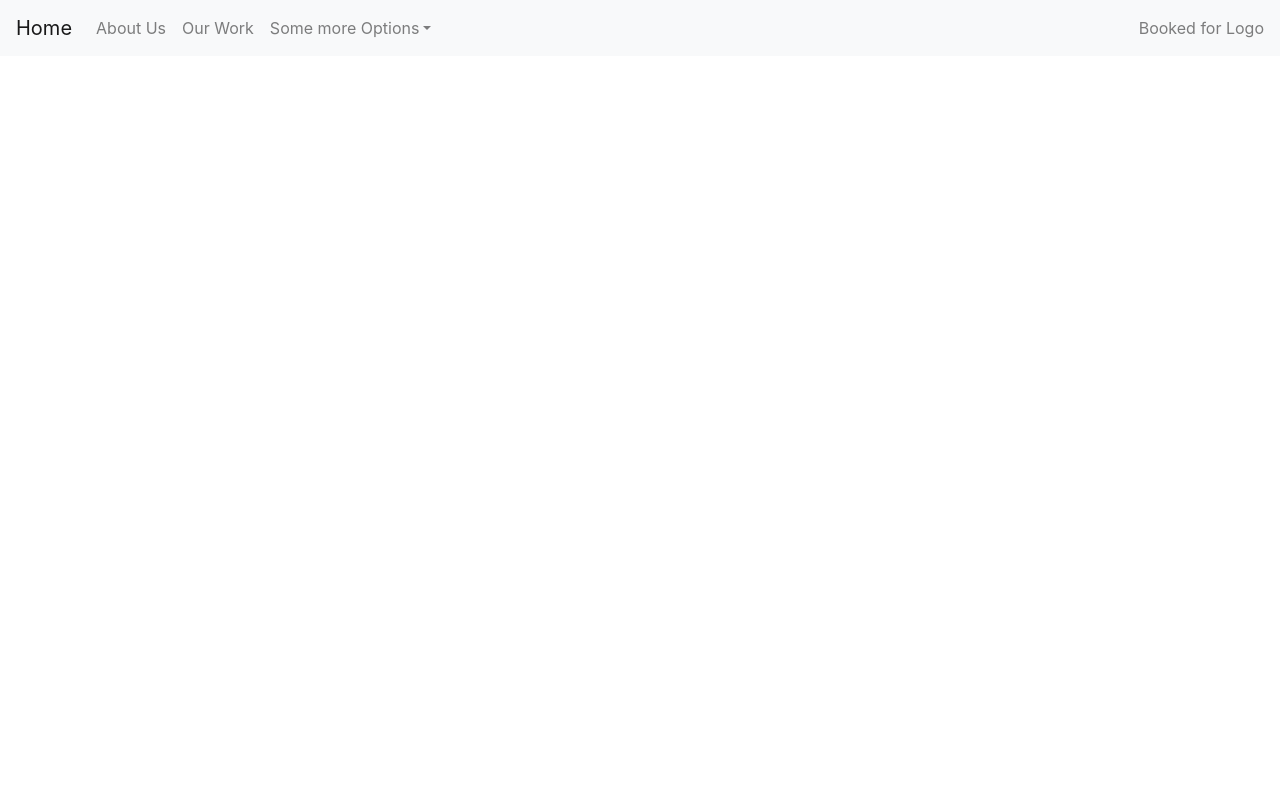
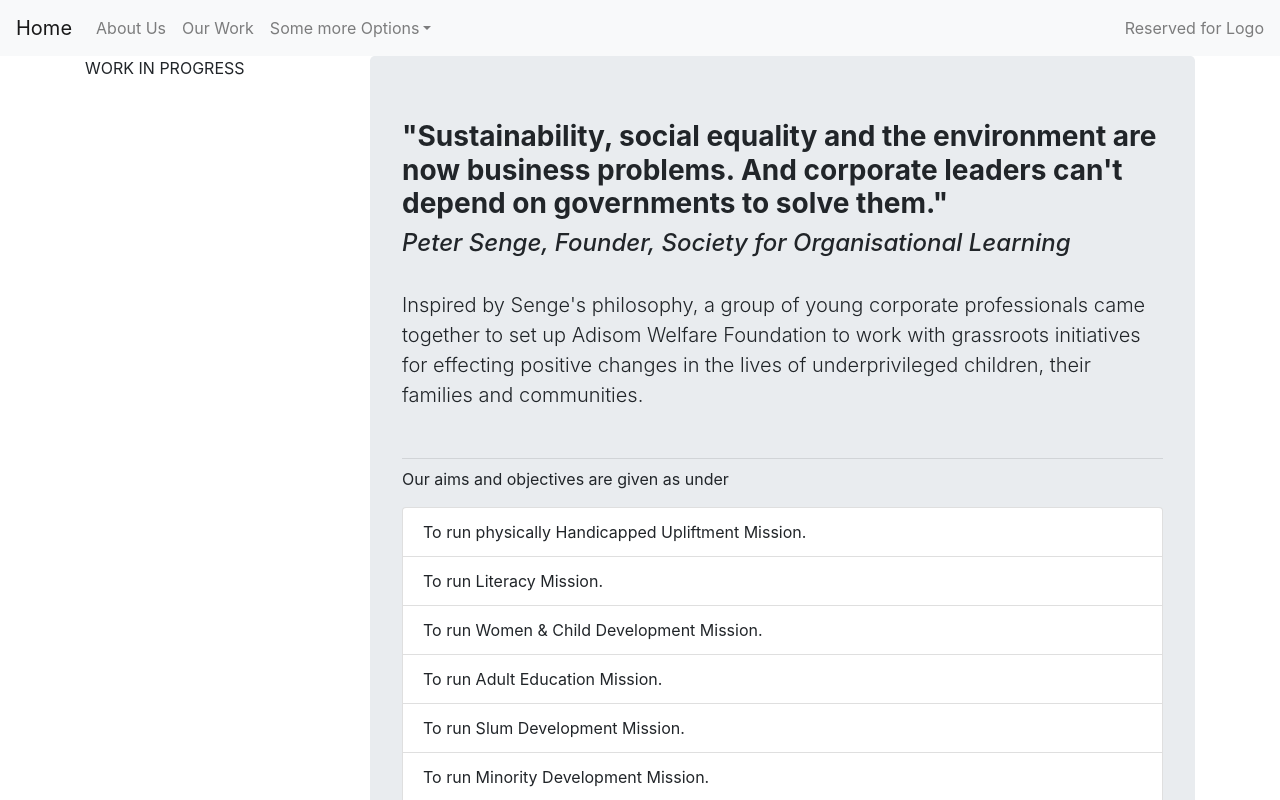
Before and after one commit to i-am-phenomenal/adisomws, a React (Create React App) app in the folder adisom/: page /about_us in a window 1280 px wide. Shown: the top 800 px of the page. Built offline with nearby package versions, Linux system fonts and the light colour scheme.

Commit message:
WIP: Side menu for ABout us page

```diff
--- a/adisom/package.json
+++ b/adisom/package.json
@@ -9,6 +9,7 @@
     "bootstrap": "^4.4.1",
     "react": "^16.13.1",
     "react-dom": "^16.13.1",
+    "react-router-dom": "^5.1.2",
     "react-scripts": "3.4.1",
     "reactstrap": "^8.4.1"
   },
--- a/adisom/src/App.js
+++ b/adisom/src/App.js
@@ -2,6 +2,13 @@
 import logo from './logo.svg';
 import './App.css';
 import NavigationBar from './components/NavigationBar';
+import {
+  BrowserRouter as Router,
+  Switch,
+  Route,
+  Link
+} from "react-router-dom";
+import AboutUsView from "./components/Aboutus";
 
 export default class App extends Component {
       constructor(props) {
@@ -10,13 +17,26 @@
       }
 
       renderNavBar = () => {
-        return(<NavigationBar /> )
+        return( <NavigationBar /> )
+      }
+
+      renderSwitch = () => {
+        return(
+          <Router>
+            <Switch>
+              <Route path="/about_us/">
+                <AboutUsView />
+              </Route>
+            </Switch>
+          </Router>
+        )
       }
 
       render() {
         return(
           <div>
             {this.renderNavBar()}
+            {this.renderSwitch()}
           </div>
         )
       }
--- /dev/null
+++ b/adisom/src/components/Aboutus.js
@@ -0,0 +1,92 @@
+import React, {Component} from 'react';
+import {
+    Jumbotron,
+    Button,
+    Container,
+    Row,
+    Col,
+    ListGroup,
+    ListGroupItem
+}
+from 'reactstrap';
+
+export default class AboutUsView extends Component {
+    constructor(props) {
+        super(props);
+        this.state = {
+            aims: [
+                "To run physically Handicapped Upliftment Mission.",
+                "To run Literacy Mission.",
+                "To run Women & Child Development Mission.",
+                "To run Adult Education Mission.",
+                "To run Slum Development Mission.",
+                "To run Minority Development Mission.",
+                "To run Stop Child Labour Mission."
+        ],
+        }
+    }
+
+    renderAimsAndGoals = () => {
+        return(
+            <ListGroup>
+                   {this.state.aims.map(item =>
+                       <ListGroupItem>
+                           {item}
+                       </ListGroupItem>
+                   )}
+                </ListGroup>
+        )
+    }
+
+    renderContentForJumboTron = () => {
+            return(
+                <div>
+                    <h3 ><b> "Sustainability, social equality and the environment are now business problems. And corporate leaders can't depend on governments to solve them." </b> </h3>
+                    <h4> <i> Peter Senge, Founder, Society for Organisational Learning </i> </h4>
+                    <br />
+                    <p className="lead">Inspired by Senge's philosophy, a group of young corporate professionals came together to set up Adisom Welfare Foundation to work with grassroots initiatives for effecting positive changes in the lives of underprivileged children, their families and communities.</p>
+                    <br />
+                    <hr className="my-2" />
+                     <p> Our aims and objectives are given as under </p>
+                        {this.renderAimsAndGoals()}
+                        <br />
+                    <p className="lead">
+                        <Button color="primary">Learn More</Button>
+                    </p>
+                </div>
+            )
+    }
+
+    renderSideMenu = () => {
+        return(
+            <p> WORK IN PROGRESS  </p>
+        )
+    }
+
+    renderJumboTron = () => {
+        return(
+            <div>
+                <Container>
+                    <Row>
+                        <Col xs="3"> {this.renderSideMenu()} </Col>
+                        <Col xs="9">
+                            <Jumbotron>
+                                {this.renderContentForJumboTron()}
+                            </Jumbotron>
+                        </Col>
+                    </Row>
+
+                </Container>
+      </div>
+        )
+    }
+
+    render() {
+        return(
+            <div>
+                {this.renderJumboTron()}
+                </div>
+        )
+    }
+
+}
--- a/adisom/src/components/NavigationBar.js
+++ b/adisom/src/components/NavigationBar.js
@@ -30,7 +30,7 @@
         <Collapse isOpen={true} navbar>
           <Nav className="mr-auto" navbar>
             <NavItem>
-              <NavLink href="/components/">About Us</NavLink>
+              <NavLink href="/about_us/">About Us</NavLink>
             </NavItem>
             <NavItem>
               <NavLink href="https://github.com/reactstrap/reactstrap">Our Work</NavLink>
@@ -53,7 +53,7 @@
               </DropdownMenu>
             </UncontrolledDropdown>
           </Nav>
-          <NavbarText>Booked for Logo</NavbarText>
+          <NavbarText>Reserved for Logo</NavbarText>
         </Collapse>
       </Navbar>
     </div>
```
